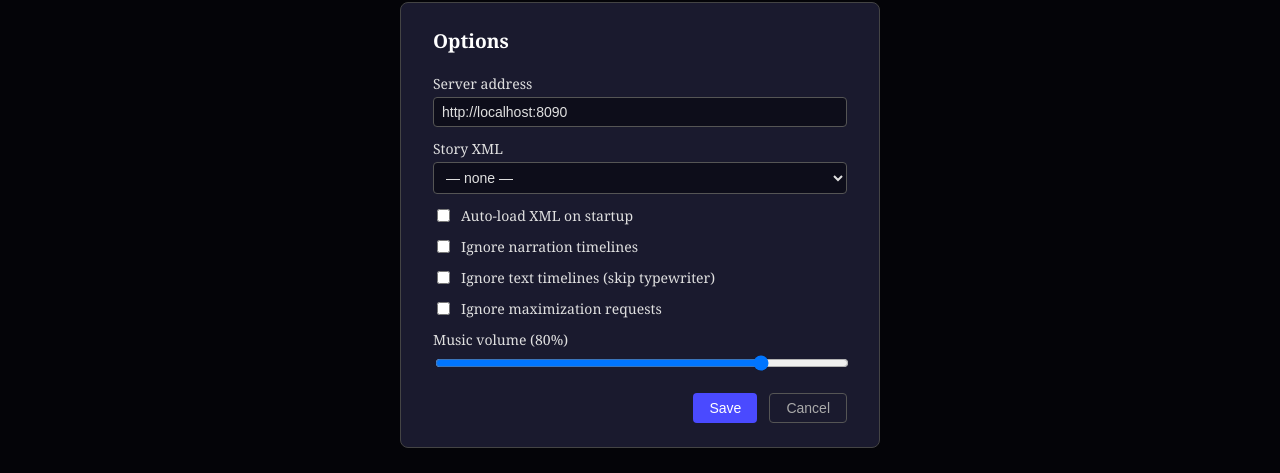
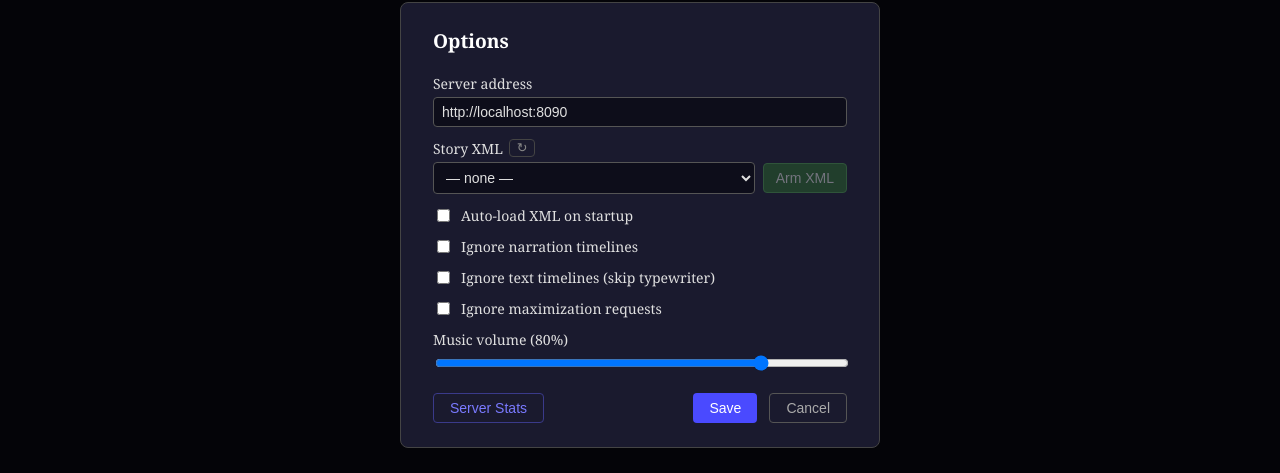
Before and after one commit to tearim/magid-client-rct, a React (Vite) app in the folder magid-app/: page / in a window 1280 px wide. Both pictures are taken after a click on the button "☰ Options". Shown: the part 175-648 px from the top of the page. Built offline with nearby package versions, Linux system fonts and the light colour scheme.

Commit message:
Add support for XML list refreshing, session ending, and server stats tracking; update related UI, API utilities, and store with enhanced session handling and URL history management.

```diff
--- a/magid-app/src/App.tsx
+++ b/magid-app/src/App.tsx
@@ -1,18 +1,24 @@
 import { useState, useEffect, useCallback } from 'react';
 import { MagidRoot } from './components/MagidRoot';
+import { WelcomePage } from './components/WelcomePage';
+import { ServerLobbyPage } from './components/ServerLobbyPage';
 import { OptionsModal } from './components/OptionsModal';
+import { ServerStatsDashboard } from './components/ServerStatsDashboard';
 import { ToastContainer } from './components/ToastContainer';
 import { useMagidStore } from './store/magidStore';
-import { prefs, PREF_KEYS } from './prefs/prefHelper';
+import { prefs, PREF_KEYS, urlHistory } from './prefs/prefHelper';
 import { requestXml } from './api/magidClient';
 import { clientConfig } from './config/clientConfig';
 import styles from './App.module.css';
 
 export default function App() {
-  const { elements, isLoading, error, baseUrl, setBaseUrl, sendCommand, connected, menuClass } =
-    useMagidStore();
+  const { elements, isLoading, error, baseUrl, setBaseUrl, sendCommand, connected, menuClass,
+          sessionId, endSession, serverConnected } = useMagidStore();
 
-  const [showOptions, setShowOptions]   = useState(false);
+  const [showOptions, setShowOptions]        = useState(false);
+  const [showStats, setShowStats]            = useState(false);
+  const [focusOnUrl, setFocusOnUrl]          = useState(false);
+  const [confirmEndSession, setConfirmEndSession] = useState(false);
   const [statusMsg, setStatusMsg]       = useState('');
   const statusTimerRef = { current: 0 as ReturnType<typeof setTimeout> };
 
@@ -50,8 +56,17 @@ export default function App() {
     if (error) showMessage(error);
   }, [error, showMessage]);
 
+  // Save the URL to history the first time a session is established.
+  useEffect(() => {
+    if (sessionId) urlHistory.add(baseUrl);
+  }, [sessionId]); // eslint-disable-line react-hooks/exhaustive-deps
+
   const handleConnect = () => {
-    void sendCommand('');
+    if (!baseUrl) {
+      handleOptions(true);
+    } else {
+      void sendCommand('');
+    }
   };
 
   const handleResetServer = async () => {
@@ -63,12 +78,22 @@ export default function App() {
     setBaseUrl(url);
   };
 
+  const handleOptions = (_focusOnUrl?: boolean) => {
+    console.log("I will call with: ntfu: " + _focusOnUrl);
+    if ( _focusOnUrl) {
+      setFocusOnUrl(true);
+    } else {
+      setFocusOnUrl(false);
+    }
+    setShowOptions(true);
+  };
+
   return (
     <div className={styles.shell}>
       <header className={styles.header}>
         <button
           className={styles.optionsBtn}
-          onClick={() => setShowOptions(true)}
+          onClick={() => handleOptions()}
           aria-label="Open options"
         >
           ☰ Options
@@ -97,11 +122,43 @@ export default function App() {
               Connect
             </button>
           )}
+          {sessionId && (
+            confirmEndSession ? (
+              <span className={styles.endSessionConfirm}>
+                End session?
+                <button
+                  className={styles.endSessionYes}
+                  disabled={isLoading}
+                  onClick={() => { setConfirmEndSession(false); void endSession(); }}
+                >
+                  Yes
+                </button>
+                <button
+                  className={styles.endSessionNo}
+                  onClick={() => setConfirmEndSession(false)}
+                >
+                  No
+                </button>
+              </span>
+            ) : (
+              <button
+                className={styles.endSessionBtn}
+                disabled={isLoading}
+                onClick={() => setConfirmEndSession(true)}
+              >
+                End session
+              </button>
+            )
+          )}
         </div>
       </header>
 
       <main className={[styles.main, menuClass].filter(Boolean).join(' ')}>
-        <MagidRoot elements={elements} />
+        {elements.length > 0
+          ? <MagidRoot elements={elements} />
+          : serverConnected
+            ? <ServerLobbyPage onConnect={handleConnect} />
+            : <WelcomePage connectFunction={handleConnect} optionsFunction={() => handleOptions()} />}
       </main>
 
       {showOptions && (
@@ -110,6 +167,15 @@ export default function App() {
           onBaseUrlChange={handleBaseUrlChange}
           onClose={() => setShowOptions(false)}
           onMessage={showMessage}
+          onOpenStats={() => { setShowOptions(false); setShowStats(true); }}
+          focusOnUrl={focusOnUrl}
+        />
+      )}
+
+      {showStats && (
+        <ServerStatsDashboard
+          baseUrl={baseUrl}
+          onClose={() => setShowStats(false)}
         />
       )}
 
--- a/magid-app/src/components/MenuScene.tsx
+++ b/magid-app/src/components/MenuScene.tsx
@@ -16,7 +16,8 @@ export function MenuScene({ data }: Props) {
   const sendCmd = useMagidCommand();
   const fileRequestToken = useMagidStore((s) => s.fileRequestToken);
   const descRef = useRef<HTMLDivElement>(null);
-  const volume = prefs.getDouble(PREF_KEYS.MUSIC_VOLUME) || 0.8;
+  const storedVolume = parseFloat(prefs.get(PREF_KEYS.MUSIC_VOLUME, ''));
+  const volume = isNaN(storedVolume) ? 0.8 : storedVolume;
   const skipTimelines = prefs.getBoolean(PREF_KEYS.NARRATION_IGNORE_TEXT_TL);
   const rawDesc = data['menu-description'] ?? '';
   const displayed = useTypewriter(rawDesc, skipTimelines);
--- a/magid-app/src/components/OptionsModal.module.css
+++ b/magid-app/src/components/OptionsModal.module.css
@@ -103,3 +103,70 @@
   color: #fff;
   border-color: #888;
 }
+
+.statsBtn {
+  padding: 0.4rem 1rem;
+  background: transparent;
+  color: #7a7aff;
+  border: 1px solid #3a3a8a;
+  border-radius: 4px;
+  cursor: pointer;
+  font-size: 0.875rem;
+  margin-right: auto;
+}
+
+.statsBtn:hover {
+  background: #1a1a4a;
+  border-color: #5a5aaa;
+}
+
+.xmlLabel {
+  display: flex;
+  align-items: center;
+  gap: 0.4rem;
+}
+
+.refreshBtn {
+  padding: 0.1rem 0.4rem;
+  font-size: 0.8rem;
+  background: transparent;
+  border: 1px solid #444;
+  border-radius: 4px;
+  color: #888;
+  cursor: pointer;
+  line-height: 1;
+}
+.refreshBtn:hover:not(:disabled) { color: #ccc; border-color: #777; }
+.refreshBtn:disabled { opacity: 0.4; cursor: default; }
+
+.xmlRow {
+  display: flex;
+  gap: 0.5rem;
+  align-items: center;
+}
+
+.xmlRow .input {
+  flex: 1;
+  min-width: 0;
+}
+
+.armBtn {
+  padding: 0.375rem 0.75rem;
+  background: #2a6a2a;
+  color: #e0e0e0;
+  border: 1px solid #4a9a4a;
+  border-radius: 4px;
+  cursor: pointer;
+  font-size: 0.875rem;
+  white-space: nowrap;
+  flex-shrink: 0;
+}
+
+.armBtn:hover:not(:disabled) {
+  background: #3a8a3a;
+}
+
+.armBtn:disabled {
+  opacity: 0.45;
+  cursor: default;
+}
--- a/magid-app/src/components/OptionsModal.tsx
+++ b/magid-app/src/components/OptionsModal.tsx
@@ -1,7 +1,6 @@
-import {useState, useEffect} from 'react';
-import { prefs, PREF_KEYS } from '../prefs/prefHelper';
-import { getXmlList, requestXml } from '../api/magidClient';
-import type { XmlEntry } from '../types/protocol';
+import { useState, useEffect, useRef } from 'react';
+import { prefs, PREF_KEYS, urlHistory } from '../prefs/prefHelper';
+import { requestXml } from '../api/magidClient';
 import styles from './OptionsModal.module.css';
 import { useMagidStore } from '../store/magidStore';
 
@@ -10,29 +9,54 @@ interface Props {
   onBaseUrlChange: (url: string) => void;
   onClose: () => void;
   onMessage: (msg: string) => void;
+  onOpenStats: () => void;
+  focusOnUrl?: boolean;
 }
 
-export function OptionsModal({ baseUrl, onBaseUrlChange, onClose, onMessage }: Props) {
+export function OptionsModal({ baseUrl, onBaseUrlChange, onClose, onMessage, onOpenStats, focusOnUrl }: Props) {
+  const xmlList        = useMagidStore((s) => s.xmlList);
+  const refreshXmlList = useMagidStore((s) => s.refreshXmlList);
+
   const [serverAddr, setServerAddr]     = useState(() => prefs.get(PREF_KEYS.SERVER_ADDRESS, baseUrl));
-  const [xmlList, setXmlList]           = useState<XmlEntry[]>([]);
   const [selectedXml, setSelectedXml]  = useState(() => prefs.get(PREF_KEYS.STORY_XML));
   const [startupArm, setStartupArm]    = useState(() => prefs.getBoolean(PREF_KEYS.STARTUP_ARM_XML));
   const [ignoreTimelines, setIgnoreTimelines] = useState(() => prefs.getBoolean(PREF_KEYS.NARRATION_IGNORE_TIMELINES));
   const [ignoreTextTL, setIgnoreTextTL]       = useState(() => prefs.getBoolean(PREF_KEYS.NARRATION_IGNORE_TEXT_TL));
   const [ignoreMaximize, setIgnoreMaximize]   = useState(() => prefs.getBoolean(PREF_KEYS.VIEWPORT_IGNORE_MAXIMIZE));
-  const [volume, setVolume]            = useState(() => prefs.getDouble(PREF_KEYS.MUSIC_VOLUME) || 0.8);
-  const [loadingXmls, setLoadingXmls] = useState(false);
+  const [volume, setVolume]            = useState(() => {
+    const raw = parseFloat(prefs.get(PREF_KEYS.MUSIC_VOLUME, ''));
+    return isNaN(raw) ? 0.8 : raw;
+  });
+  const [refreshingXmls, setRefreshingXmls] = useState(false);
+  const [armingXml, setArmingXml]           = useState(false);
+  const [urlHistoryList]                    = useState(() => urlHistory.get());
+  const urlInputRef = useRef<HTMLInputElement>(null);
+
+  // Focus the URL input once on mount, if requested.
   useEffect(() => {
-    setLoadingXmls(true);
-    useMagidStore.getState().clearCssFiles();
-    const authToken = useMagidStore.getState().sessionId ?? undefined;
-    getXmlList(serverAddr, authToken)
-      .then(setXmlList)
-      .catch(() => {})
-      .finally(() => setLoadingXmls(false));
-  }, [serverAddr]);
+    if (focusOnUrl) urlInputRef.current?.focus();
+  }, []); // eslint-disable-line react-hooks/exhaustive-deps
 
-  const handleSave = async () => {
+  const handleRefreshXmls = async () => {
+    setRefreshingXmls(true);
+    await refreshXmlList();
+    setRefreshingXmls(false);
+  };
+
+  const handleArmXml = async () => {
+    if (!selectedXml) return;
+    setArmingXml(true);
+    try {
+      await requestXml(serverAddr, selectedXml, useMagidStore.getState().sessionId ?? undefined);
+      onMessage('XML armed: ' + selectedXml);
+    } catch {
+      onMessage('Failed to arm XML');
+    } finally {
+      setArmingXml(false);
+    }
+  };
+
+  const handleSave = () => {
     prefs.set(PREF_KEYS.SERVER_ADDRESS, serverAddr);
     prefs.set(PREF_KEYS.STORY_XML, selectedXml);
     prefs.setBoolean(PREF_KEYS.STARTUP_ARM_XML, startupArm);
@@ -41,16 +65,6 @@ export function OptionsModal({ baseUrl, onBaseUrlChange, onClose, onMessage }: P
     prefs.setBoolean(PREF_KEYS.VIEWPORT_IGNORE_MAXIMIZE, ignoreMaximize);
     prefs.setDouble(PREF_KEYS.MUSIC_VOLUME, volume);
     onBaseUrlChange(serverAddr);
-
-    if (selectedXml) {
-      try {
-        await requestXml(serverAddr, selectedXml, useMagidStore.getState().sessionId ?? undefined);
-        onMessage('XML loaded: ' + selectedXml);
-      } catch {
-        onMessage('Failed to load XML');
-      }
-    }
-
     onClose();
   };
 
@@ -62,31 +76,52 @@ export function OptionsModal({ baseUrl, onBaseUrlChange, onClose, onMessage }: P
         <label className={styles.field}>
           Server address
           <input
+            ref={urlInputRef}
+            list="magid-url-history"
             type="text"
             value={serverAddr}
             onChange={(e) => setServerAddr(e.target.value)}
             className={styles.input}
+            placeholder="http://localhost:8090"
           />
+          <datalist id="magid-url-history">
+            {urlHistoryList.map((u) => <option key={u} value={u} />)}
+          </datalist>
         </label>
 
         <label className={styles.field}>
-          Story XML
-          {loadingXmls ? (
-            <span className={styles.hint}>Loading…</span>
-          ) : (
+          <span className={styles.xmlLabel}>
+            Story XML
+            <button
+              className={styles.refreshBtn}
+              onClick={handleRefreshXmls}
+              disabled={refreshingXmls}
+              title="Refresh XML list from server"
+            >
+              {refreshingXmls ? '…' : '↻'}
+            </button>
+          </span>
+          <div className={styles.xmlRow}>
             <select
               value={selectedXml}
               onChange={(e) => setSelectedXml(e.target.value)}
               className={styles.input}
             >
               <option value="">— none —</option>
-              {xmlList.map((x) => (
+              {(Array.isArray(xmlList) ? xmlList : []).map((x) => (
                 <option key={x.path} value={x.path}>
                   {x.name || x.path}
                 </option>
               ))}
             </select>
-          )}
+            <button
+              onClick={handleArmXml}
+              disabled={!selectedXml || armingXml}
+              className={styles.armBtn}
+            >
+              {armingXml ? 'Arming…' : 'Arm XML'}
+            </button>
+          </div>
         </label>
 
         {selectedXml && (
@@ -124,6 +159,7 @@ export function OptionsModal({ baseUrl, onBaseUrlChange, onClose, onMessage }: P
         </label>
 
         <div className={styles.actions}>
+          <button onClick={onOpenStats} className={styles.statsBtn}>Server Stats</button>
           <button onClick={handleSave} className={styles.saveBtn}>Save</button>
           <button onClick={onClose} className={styles.cancelBtn}>Cancel</button>
         </div>
--- a/magid-app/src/prefs/prefHelper.ts
+++ b/magid-app/src/prefs/prefHelper.ts
@@ -16,3 +16,21 @@ export const PREF_KEYS = {
   VIEWPORT_IGNORE_MAXIMIZE:   'viewport.ignoremaximization',
   MUSIC_VOLUME:               'music.volume',
 } as const;
+
+const URL_HISTORY_KEY = 'server.address.history';
+const URL_HISTORY_MAX = 10;
+
+export const urlHistory = {
+  get(): string[] {
+    try {
+      return JSON.parse(localStorage.getItem(URL_HISTORY_KEY) ?? '[]') as string[];
+    } catch {
+      return [];
+    }
+  },
+  add(url: string): void {
+    const list = this.get().filter((u) => u !== url);
+    list.unshift(url);
+    localStorage.setItem(URL_HISTORY_KEY, JSON.stringify(list.slice(0, URL_HISTORY_MAX)));
+  },
+};
--- a/magid-app/src/store/magidStore.ts
+++ b/magid-app/src/store/magidStore.ts
@@ -1,8 +1,8 @@
 import { create } from 'zustand';
 import { parseResponse, type ParsedElement } from '../lib/elementFactory';
 import { injectStyleLink, clearInjectedStylesheets } from '../lib/cssUtils';
-import { sendCommand as apiSendCommand } from '../api/magidClient';
-import type { ConfigData, ServerErrorPayload } from '../types/protocol';
+import { sendCommand as apiSendCommand, endSession as apiEndSession, getXmlList as apiGetXmlList } from '../api/magidClient';
+import type { ConfigData, ServerErrorPayload, XmlEntry } from '../types/protocol';
 import { prefs, PREF_KEYS } from '../prefs/prefHelper';
 
 export interface Toast {
@@ -24,8 +24,15 @@ interface MagidState {
   toasts: Toast[];
   sessionId: string | null;
   fileRequestToken: string | null;
+  xmlList: XmlEntry[];
+  serverConnected: boolean;
+  serverName: string | null;
+  serverVersion: string | null;
+  serverDescription: string | null;
+  serverIcon: string | null;
 
   setBaseUrl: (url: string) => void;
+  refreshXmlList: () => Promise<void>;
   setConnected: (v: boolean) => void;
   loadResponse: (raw: string) => void;
   sendCommand: (cmd: string) => Promise<void>;
@@ -37,6 +44,7 @@ interface MagidState {
   commandRequiresCssReloading: (cmd: string) => boolean;
   addToast: (message: string) => void;
   dismissToast: (id: string) => void;
+  endSession: () => Promise<void>;
 }
 
 function parseServerError(raw: string): ServerErrorPayload | null {
@@ -83,8 +91,22 @@ export const useMagidStore = create<MagidState>((set, get) => ({
   toasts: [],
   sessionId: null,
   fileRequestToken: null,
+  xmlList: [],
+  serverConnected: false,
+  serverName: null,
+  serverVersion: null,
+  serverDescription: null,
+  serverIcon: null,
 
-  setBaseUrl: (url) => set({ baseUrl: url }),
+  setBaseUrl: (url) => set({
+    baseUrl: url,
+    xmlList: [],
+    serverConnected: false,
+    serverName: null,
+    serverVersion: null,
+    serverDescription: null,
+    serverIcon: null,
+  }),
   setConnected: (v) => set({ connected: v }),
   cssReloadingCommands: ['reload-xml', 'set-xml'],
 
@@ -104,9 +126,22 @@ export const useMagidStore = create<MagidState>((set, get) => ({
     // is available when CSS files are loaded from the same response.
     const applySessionEl = (el: ParsedElement) => {
       if (el.type !== 'session') return;
-      const { 'session-id': sessionId, 'file-request-token': token } = el.data;
-      if (sessionId) set({ sessionId });
+      const {
+        'session-id': sessionId,
+        'file-request-token': token,
+        'available-xmls': xmls,
+        'server-name': serverName,
+        'server-version': serverVersion,
+        'server-description': serverDescription,
+        'server-icon': serverIcon,
+      } = el.data;
+      if (sessionId) set({ sessionId, serverConnected: true });
       if (token) set({ fileRequestToken: token });
+      if (xmls) set({ xmlList: Array.isArray(xmls) ? xmls : (xmls as Record<string, unknown>)?.['xmls'] as XmlEntry[] ?? [] });
+      if (serverName !== undefined) set({ serverName });
+      if (serverVersion !== undefined) set({ serverVersion });
+      if (serverDescription !== undefined) set({ serverDescription });
+      if (serverIcon !== undefined) set({ serverIcon });
     };
     for (const el of parsed) {
       applySessionEl(el);
@@ -276,4 +311,33 @@ export const useMagidStore = create<MagidState>((set, get) => ({
   dismissToast: (id) => {
     set((s) => ({ toasts: s.toasts.filter((t) => t.id !== id) }));
   },
+
+  refreshXmlList: async () => {
+    const { baseUrl, sessionId } = get();
+    try {
+      const list = await apiGetXmlList(baseUrl, sessionId ?? undefined);
+      set({ xmlList: list });
+    } catch {
+      // silent — list stays as-is
+    }
+  },
+
+  endSession: async () => {
+    const { baseUrl, sessionId } = get();
+    try {
+      await apiEndSession(baseUrl, sessionId ?? undefined);
+    } catch {
+      // Session may already be gone on the server side; proceed with cleanup.
+    }
+    get().clearCssFiles();
+    set({
+      sessionId: null,
+      fileRequestToken: null,
+      connected: false,
+      elements: [],
+      menuClass: '',
+      currentScene: '',
+      envVars: {},
+    });
+  },
 }));
```
Also changed, not shown: magid-app/src/App.module.css (+53 -0 lines), magid-app/src/api/magidClient.ts (+19 -1 lines), magid-app/src/types/protocol.ts (+32 -0 lines).
